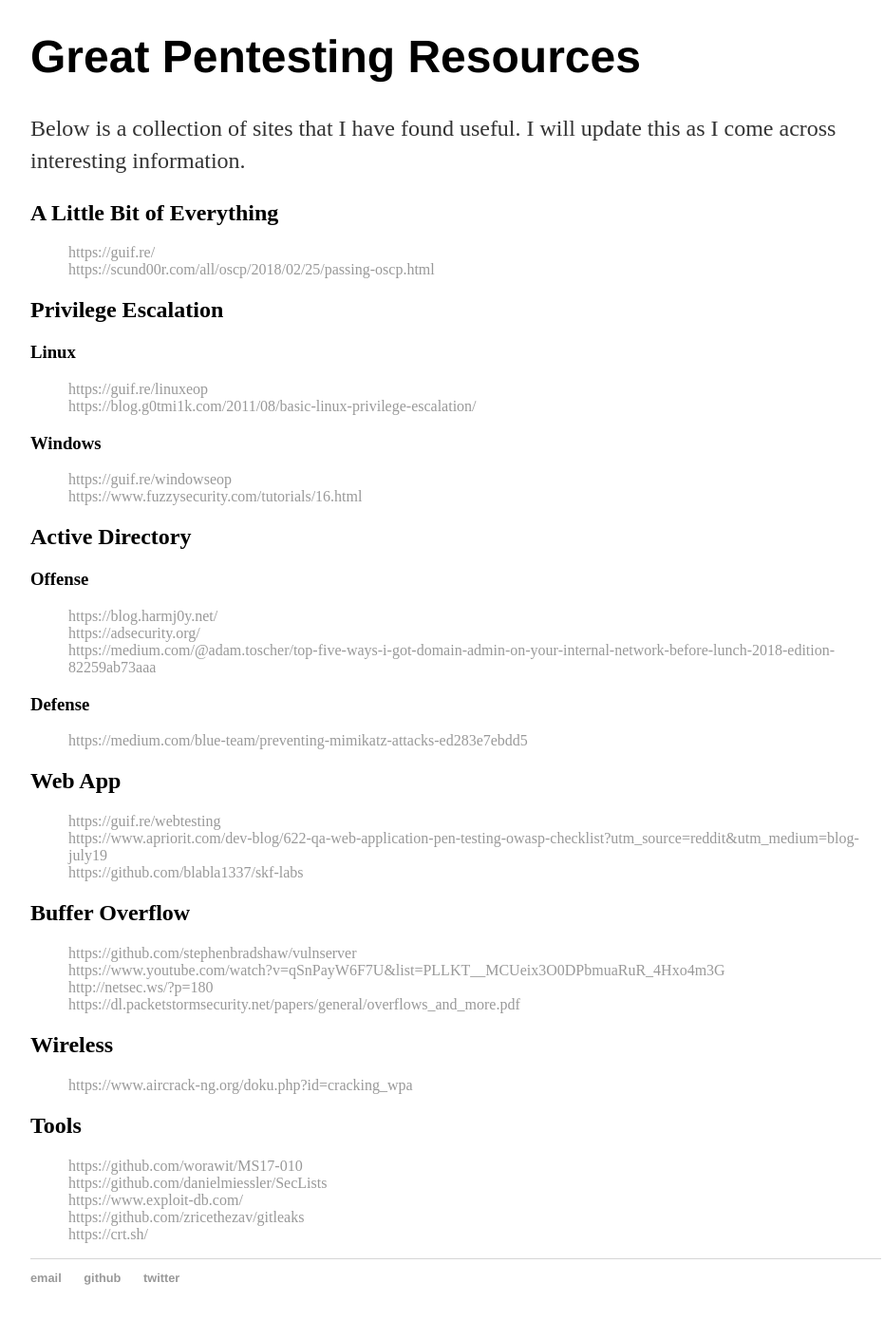
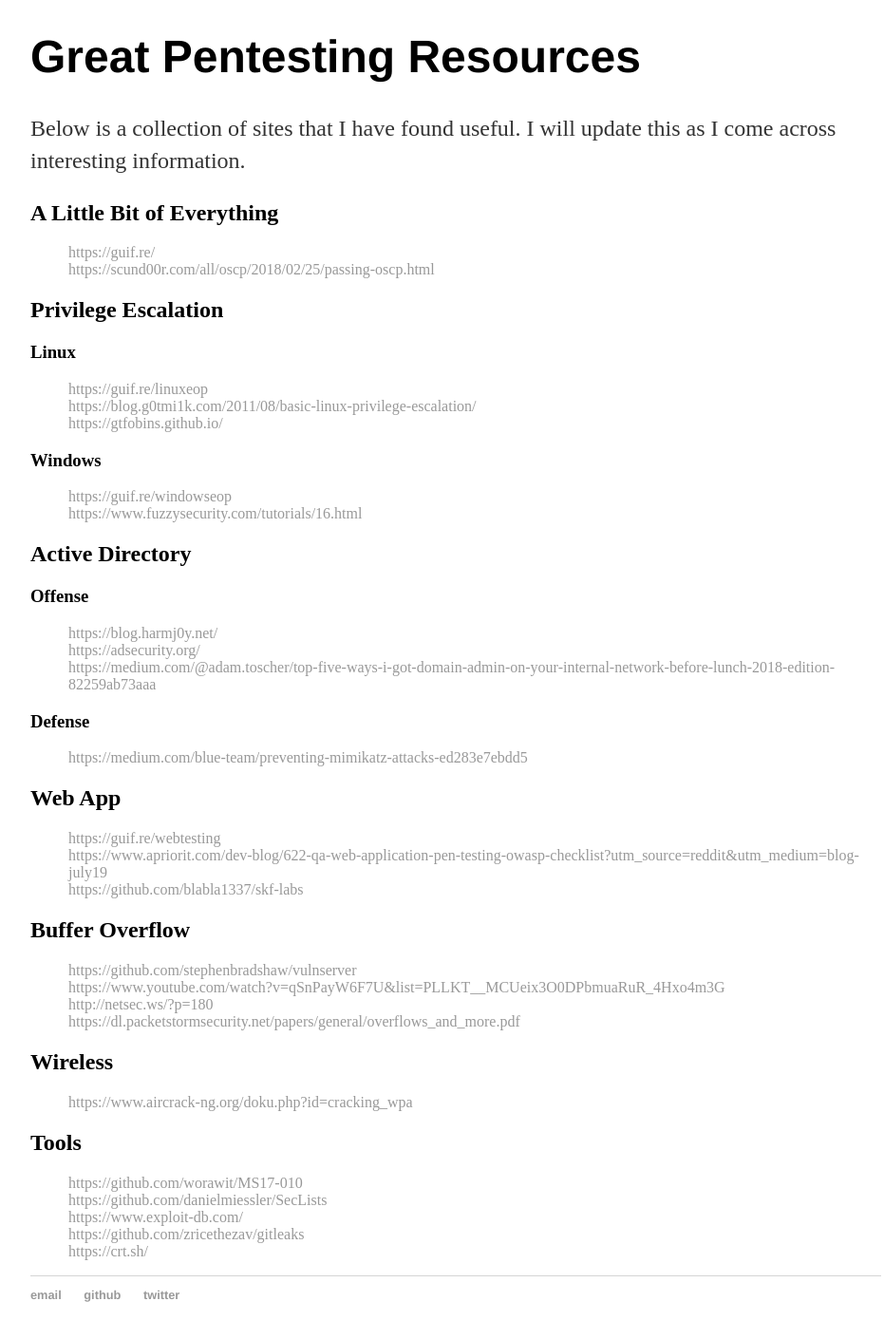
Before and after one commit to mcorybillington/mcorybillington.github.io, a Jekyll site: the page built from resources/index.html, in a window 1280 px wide, cut to the strip 264-1695 px from the top of the page. Shown: the top 1410 px of the strip at 95% size, without its empty margins (160-1091 px from the left). Built offline with Jekyll 4.4.1, drawn with Linux system fonts in a browser that asks for light colours.

Commit message:
Added gtfobins

```diff
--- a/resources/index.html
+++ b/resources/index.html
@@ -17,6 +17,8 @@
     <ul>
       <li><a href="https://guif.re/linuxeop">https://guif.re/linuxeop</a></li>
       <li><a href="https://blog.g0tmi1k.com/2011/08/basic-linux-privilege-escalation/">https://blog.g0tmi1k.com/2011/08/basic-linux-privilege-escalation/</a></li>
+      <li><a href="https://gtfobins.github.io/">https://gtfobins.github.io/</a></li>
+
     </ul>
     <h3>Windows</h3>
     <ul>
```
